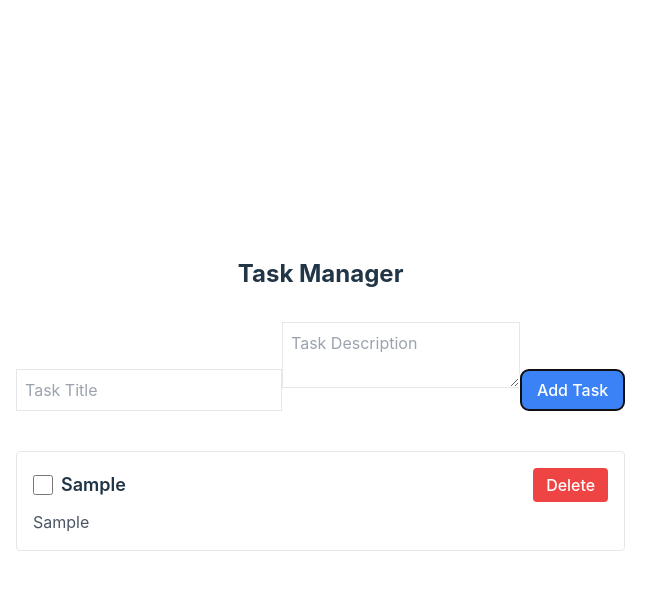
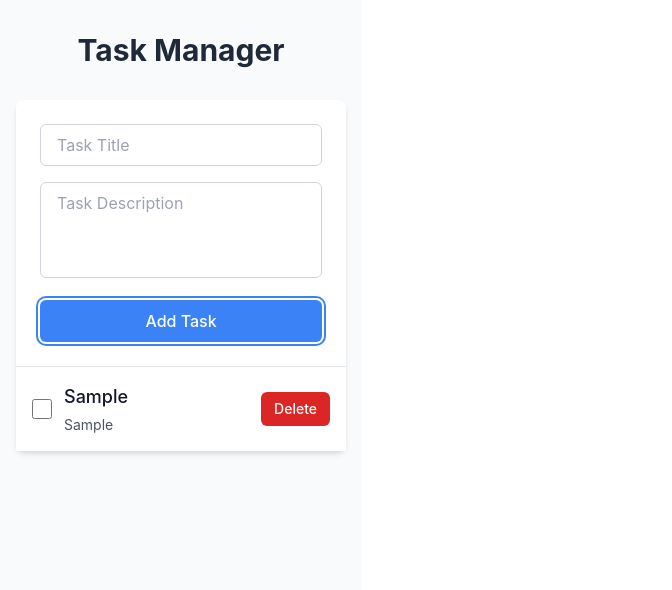
Before and after one commit to dcmalk/simple-task-tracker, a React (Vite) app: page / in a window 1280 px wide. Both pictures are taken after typing "Sample", "Sample" into the empty fields and a click on the button "Add Task". Shown: the top 590 px of the page, without its empty margins (0-672 px from the left). Built offline with nearby package versions, Linux system fonts and the light colour scheme.

Commit message:
Add Layout, Form, and Task Styling (#13)
* style(layout): Improve main layout and container styling

* style(form): Enhance task form appearance

* style(tasks): Enhance task items and list appearance

```diff
--- a/src/App.tsx
+++ b/src/App.tsx
@@ -36,8 +36,12 @@ function App() {
   };
 
   return (
-    <div className="max-w-2xl mx-auto mt-8">
-      <h1 className="text-2xl font-bold mb-4 text-center">Task Manager</h1>
+    <div className="min-h-screen bg-gray-50 py-8">
+      <div className="max-w-2xl mx-auto px-4">
+        <h1 className="text-3xl font-bold mb-8 text-center text-gray-800">
+          Task Manager
+        </h1>
+        <div className="bg-white rounded-lg shadow-md">
           <TaskForm onAddTask={handleAddTask} />
           <TaskList
             tasks={tasks}
@@ -45,6 +49,8 @@ function App() {
             onToggleComplete={handleToggleComplete}
           />
         </div>
+      </div>
+    </div>
   );
 }
 
--- a/src/components/TaskForm.tsx
+++ b/src/components/TaskForm.tsx
@@ -17,23 +17,32 @@ function TaskForm({ onAddTask }: TaskFormProps) {
   };
 
   return (
-    <form onSubmit={handleSubmit} className="p-4">
+    <form onSubmit={handleSubmit} className="p-6 border-b border-gray-200">
+      <div className="space-y-4">
+        <div>
           <input
             type="text"
             placeholder="Task Title"
             value={title}
             onChange={(e) => setTitle(e.target.value)}
-        className="border p-2 mb-2"
+            className="w-full px-4 py-2 border border-gray-300 rounded-md focus:outline-none focus:ring-2 focus:ring-blue-500 focus:border-transparent"
           />
+        </div>
+        <div>
           <textarea
             placeholder="Task Description"
             value={description}
             onChange={(e) => setDescription(e.target.value)}
-        className="border p-2 mb-2"
+            className="w-full px-4 py-2 border border-gray-300 rounded-md focus:outline-none focus:ring-2 focus:ring-blue-500 focus:border-transparent h-24 resize-none"
           ></textarea>
-      <button type="submit" className="bg-blue-500 text-white px-4 py-2">
+        </div>
+        <button
+          type="submit"
+          className="w-full bg-blue-500 text-white px-4 py-2 rounded-md hover:bg-blue-600 transition-colors duration-200 focus:outline-none focus:ring-2 focus:ring-blue-500 focus:ring-offset-2"
+        >
           Add Task
         </button>
+      </div>
     </form>
   );
 }
--- a/src/components/TaskItem.tsx
+++ b/src/components/TaskItem.tsx
@@ -13,31 +13,33 @@ interface TaskItemProps {
 
 function TaskItem({ task, onDelete, onToggleComplete }: TaskItemProps) {
   return (
-    <div className={`border p-4 mb-2 rounded ${task.completed ? 'bg-gray-100' : 'bg-white'}`}>
-      <div className="flex items-center justify-between">
-        <div className="flex items-center gap-2">
+    <div className={`p-4 transition-colors duration-200 ${task.completed ? 'bg-gray-50' : 'bg-white'}`}>
+      <div className="flex items-center justify-between gap-4">
+        <div className="flex items-center gap-3 flex-1">
           <input
             type="checkbox"
             checked={task.completed}
             onChange={() => onToggleComplete(task.id)}
-            className="h-5 w-5"
+            className="w-5 h-5 rounded border-gray-300 text-blue-500 focus:ring-blue-500 cursor-pointer"
           />
-          <h3 className={`text-lg font-semibold ${task.completed ? 'line-through text-gray-500' : ''}`}>
-            {task.title}
-          </h3>
+          <div className="flex-1">
+            <h3 className={`text-lg font-medium ${task.completed ? 'line-through text-gray-400' : 'text-gray-900'}`}>
+              {task.title}
+            </h3>
+            {task.description && (
+              <p className={`mt-1 text-sm ${task.completed ? 'line-through text-gray-400' : 'text-gray-600'}`}>
+                {task.description}
+              </p>
+            )}
+          </div>
         </div>
         <button
           onClick={() => onDelete(task.id)}
-          className="bg-red-500 text-white px-3 py-1 rounded hover:bg-red-600"
+          className="inline-flex items-center px-3 py-1.5 border border-transparent text-sm font-medium rounded-md text-white bg-red-600 hover:bg-red-700 focus:outline-none focus:ring-2 focus:ring-offset-2 focus:ring-red-500 transition-colors duration-200"
         >
           Delete
         </button>
       </div>
-      {task.description && (
-        <p className={`mt-2 text-gray-600 ${task.completed ? 'line-through' : ''}`}>
-          {task.description}
-        </p>
-      )}
     </div>
   );
 }
--- a/src/components/TaskList.tsx
+++ b/src/components/TaskList.tsx
@@ -16,14 +16,14 @@ interface TaskListProps {
 function TaskList({ tasks, onDelete, onToggleComplete }: TaskListProps) {
   if (tasks.length === 0) {
     return (
-      <div className="p-4 text-center text-gray-500">
+      <div className="p-6 text-center text-gray-500">
         No tasks available. Add some tasks to get started!
       </div>
     );
   }
 
   return (
-    <div className="p-4">
+    <div className="divide-y divide-gray-200">
       {tasks.map((task) => (
         <TaskItem
           key={task.id}
```
Lines whose indentation alone changed are shown as unchanged.
